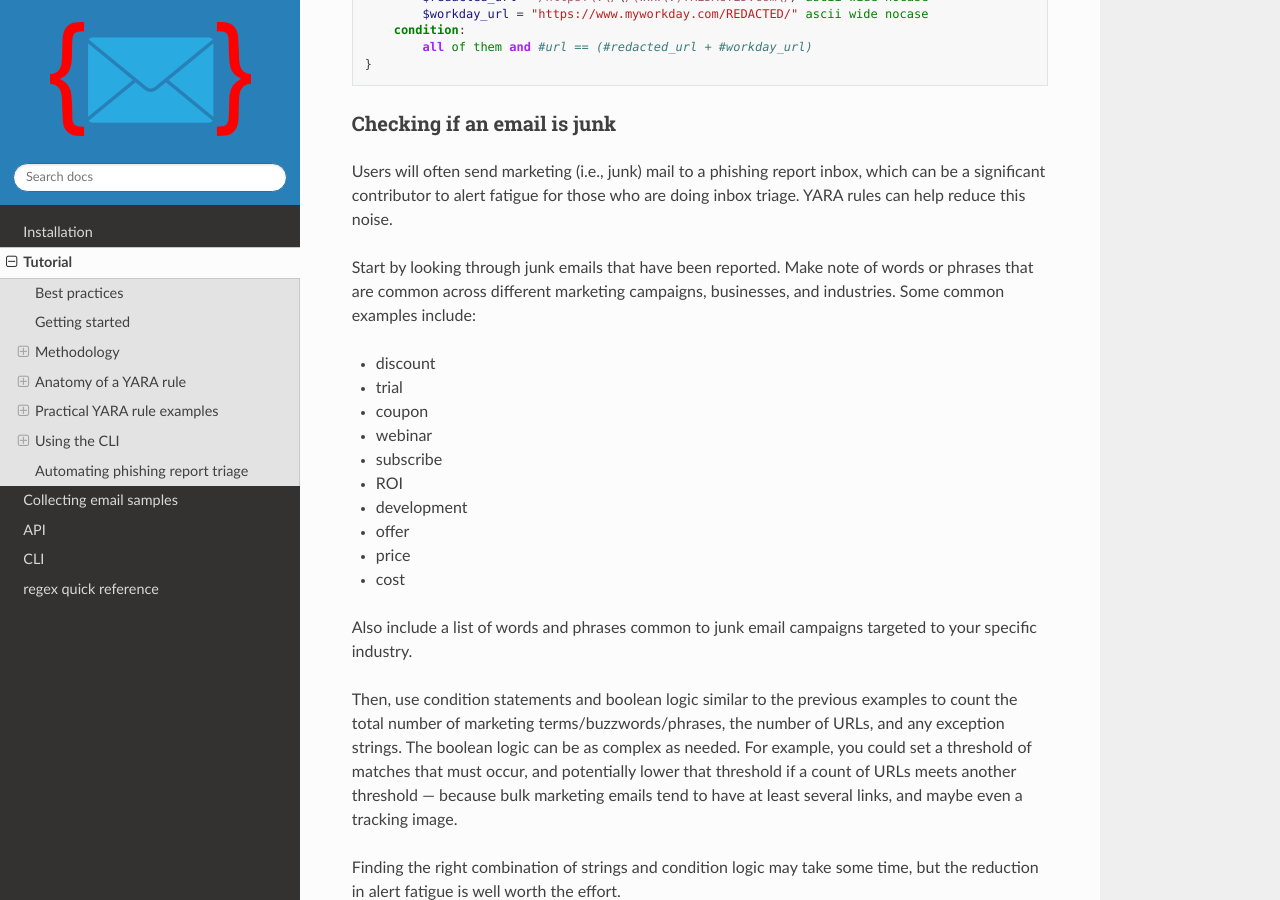
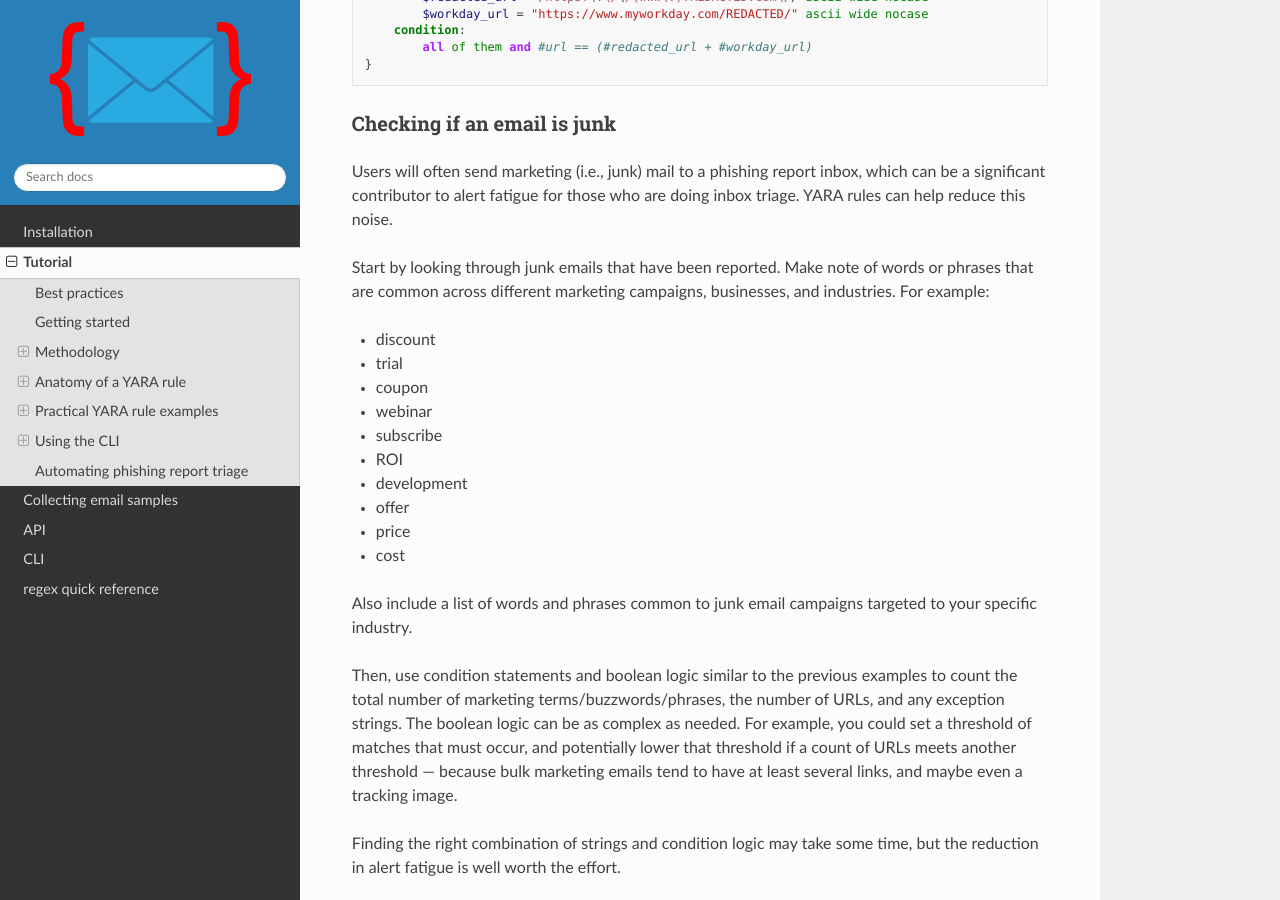
Before and after one commit to seanthegeek/yaramail, a Sphinx documentation site: the page built from docs/source/tutorial.md, in a window 1280 px wide and 900 px high, scrolled down 10195 px. Built offline with Sphinx 7.4.7 and the Read the Docs theme 2.0.0, drawn with Linux system fonts in a browser that asks for light colours.

Commit message:
Update tutorial

```diff
--- a/docs/source/tutorial.md
+++ b/docs/source/tutorial.md
@@ -513,7 +513,7 @@ doing inbox triage. YARA rules can help reduce this noise.
 
 Start by looking through junk emails that have been reported. Make note of
 words or phrases that are common across different marketing campaigns,
-businesses, and industries. Some common examples include:
+businesses, and industries. For example:
 
 - discount
 - trial
```
